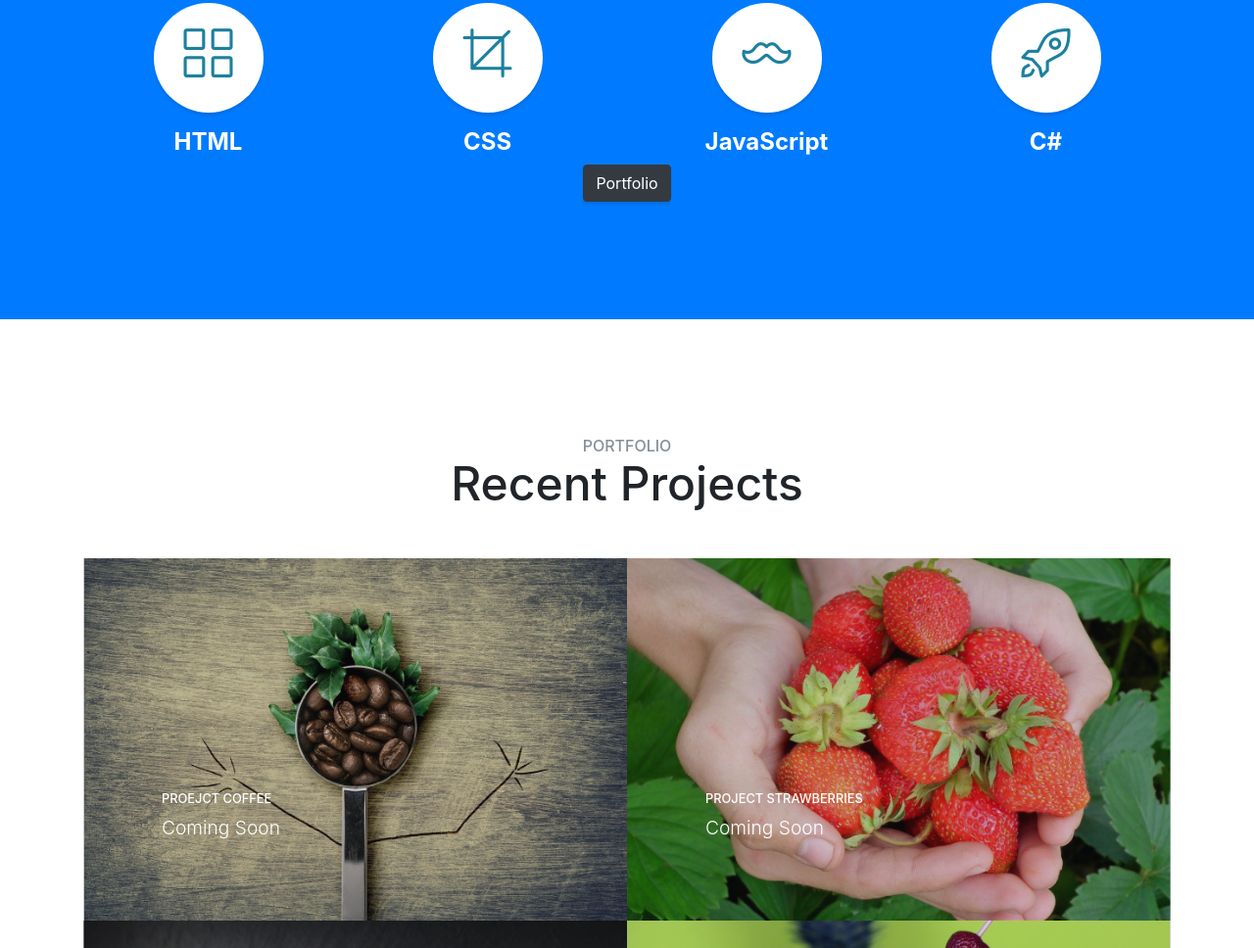
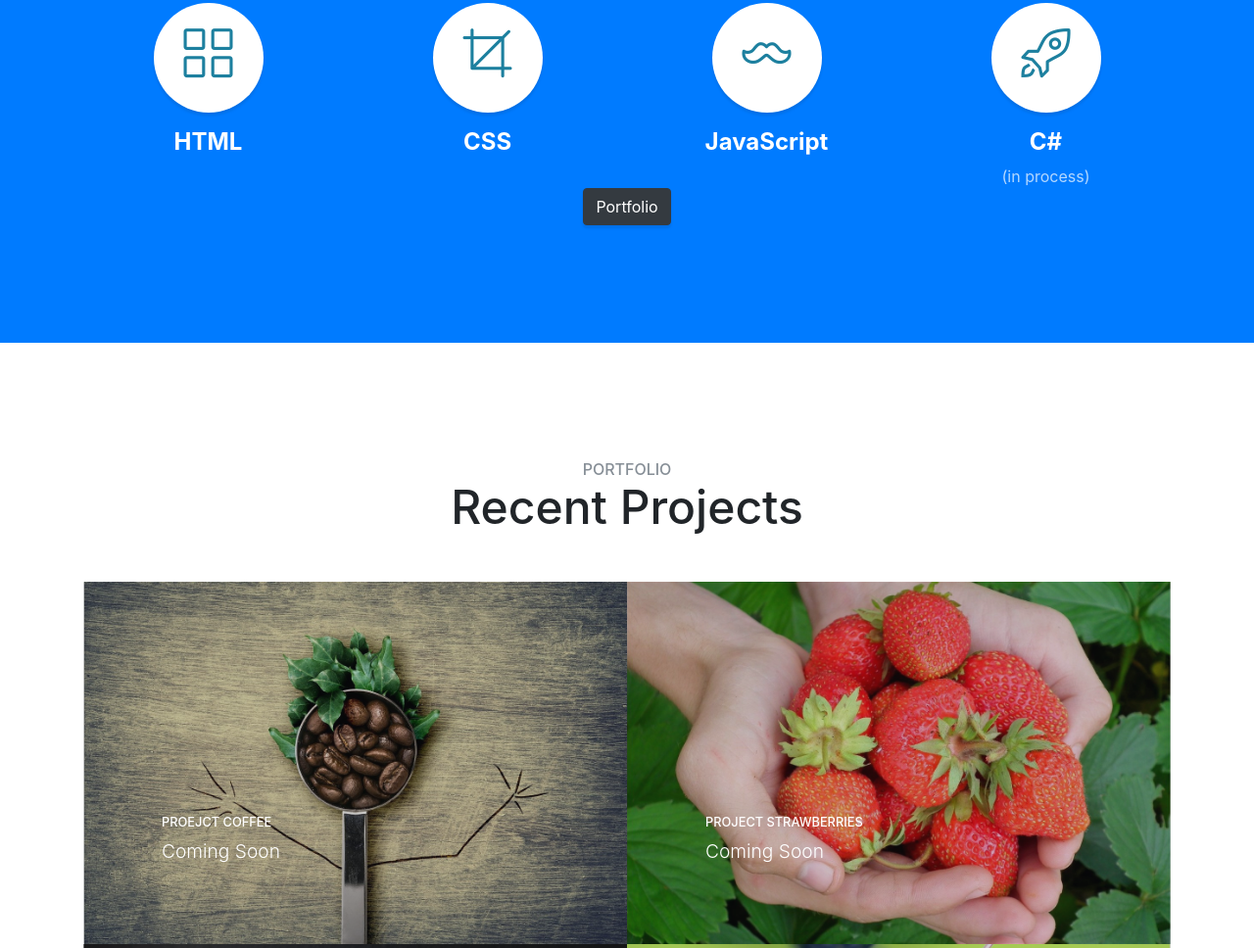
Before and after one commit to ilanadavis/ilanadavis.github.io, a website with bundled scripts: page index.html in a window 1280 px wide. Shown: the part 1042-2010 px from the top of the page at 98% size. Built offline with nearby package versions, Linux system fonts and the light colour scheme.

Commit message:
minor tweaks to skills

```diff
--- a/index.html
+++ b/index.html
@@ -102,7 +102,7 @@
             <h4>
               <strong>C#</strong>
             </h4>
-            <p class="text-faded mb-0"></p>
+            <p class="text-faded mb-0">(in process)</p>
 		  </div>
 		</div>
 		  <div class="row">
```
